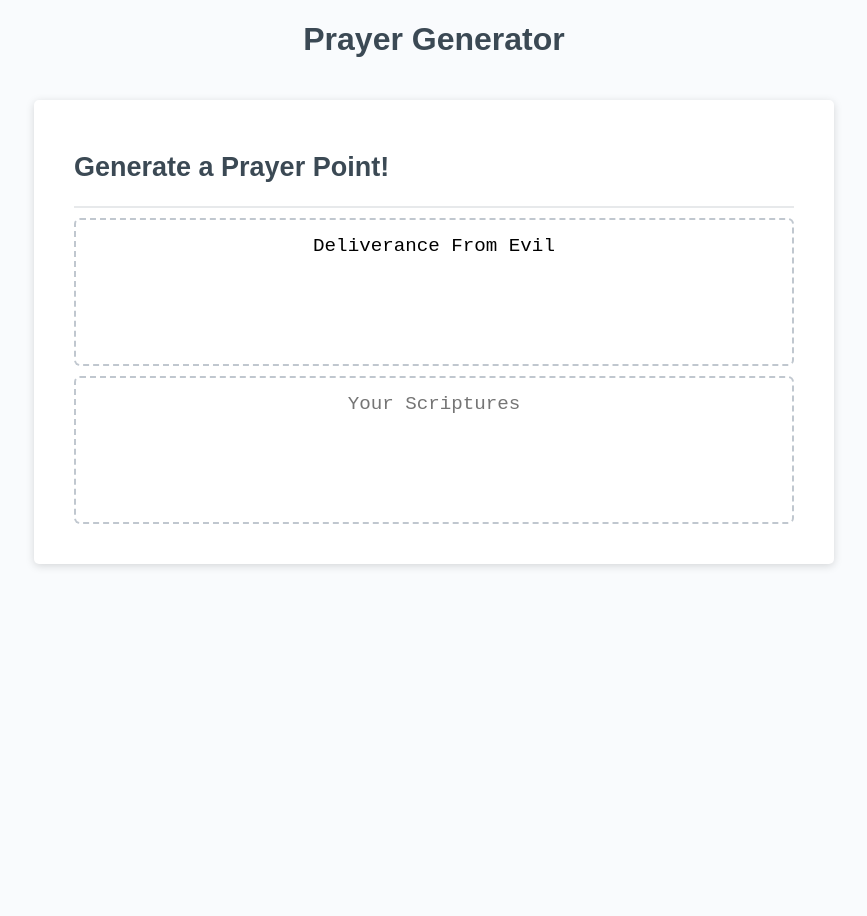
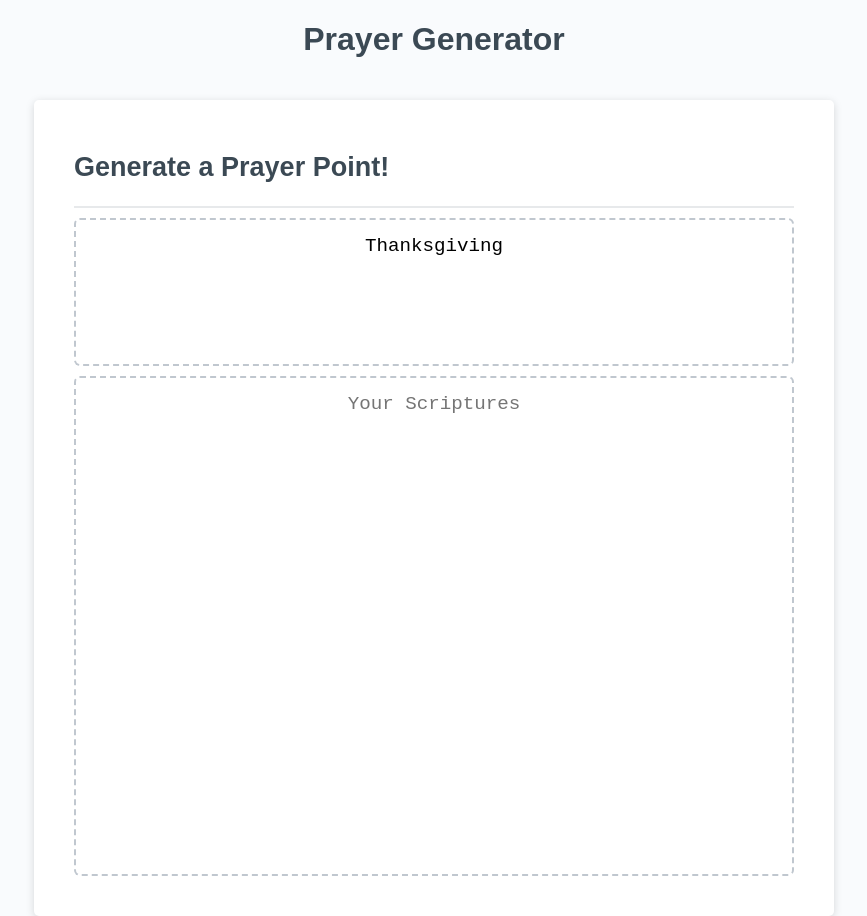
Before and after one commit to ExxtremeBattler/prayer-point-generator, a React (Create React App) app: page / in a window 1280 px wide. Shown: the whole page, without its empty margins (206-1073 px from the left). Before the commit the page ends 821 px from the top, so only its background shows below. Built offline with nearby package versions, Linux system fonts and the light colour scheme; no server answers.

Commit message:
changed axios request structure, url logic, added extra box

```diff
--- a/src/App.css
+++ b/src/App.css
@@ -101,7 +101,7 @@ button[disabled] {
   float: right;
 }
 
-#password {
+#prayer {
   -webkit-appearance: none;
   -moz-appearance: none;
   appearance: none;
@@ -122,6 +122,10 @@ button[disabled] {
   overflow: hidden;
 }
 
+.verses{
+  height: 500px;
+}
+
 @media (max-width: 690px) {
   .btn {
     font-size: 1rem;
@@ -129,7 +133,7 @@ button[disabled] {
     padding: 10px 15px;
   }
 
-  #password {
+  #prayer {
     font-size: 1rem;
   }
 }
--- a/src/components/generateSection.js
+++ b/src/components/generateSection.js
@@ -3,31 +3,57 @@ import { useState } from "react";
 import prayerTopics from "../prayerTopics.json"
 import axios from "axios";
 
-const BASE_URL = "https://bible-api.com/john3:16"
+let verseAddress1 = "john3:16"
+let verseAddress2 = "john3:16"
+let verseAddress3 = "john3:16"
 
 
-const topic = (prayerTopics[Math.floor(Math.random() * prayerTopics.length)])
+
+let BASE_URL = "https://bible-api.com/"
+let BASE_URL2 = "https://bible-api.com/" + verseAddress2
+let BASE_URL3 = "https://bible-api.com/" + verseAddress3
+
+// https://bible-api.com/1 thessalonians 5:18
 
 
-// function V(verseTopic) {
-//   if (verseTopic === "Thanksgiving") {
 
-//   } else {
 
-//   }
-// }
+// const topic = (prayerTopics[Math.floor(Math.random() * prayerTopics.length)])
+const topic = "Thanksgiving"
+
+
+function chooseVerses() {
+  if (topic.toLowerCase() === "thanksgiving") {
+    console.log("code geass");
+    verseAddress1 = "1 thessalonians 5:18"
+  }
+}
+
+
 
 
 function GenerateSection() {
 
   const [topicVerse, setTopicVerse] = useState("")
 
-  const getVerse = async () =>{
-    const resp = await axios.get(`${BASE_URL}`)
-    setTopicVerse(resp.data.text)
-    console.log(topicVerse);
+  // const getVerse = async () =>{
+  //   const resp = await axios.get(`${BASE_URL}`)
+  //   setTopicVerse(resp.data.text + "format check")
+  //   console.log(topicVerse);
+  // }
+
+  const getVerse = () =>{
+    axios({
+      method: 'get',
+      url: BASE_URL + verseAddress1,
+    })
+      .then(function (response) {
+        console.log(response.data.text);
+        setTopicVerse(response.data.text)
+      });
   }
 
+  chooseVerses()
   getVerse()
 
 
@@ -38,7 +64,7 @@ function GenerateSection() {
         </div>
         <textarea
             readonly
-            id="password"
+            id="prayer"
             value={topic}
             placeholder="Your Prayer"
             aria-label="Generated Password"
@@ -46,7 +72,8 @@ function GenerateSection() {
 
         <textarea
             readonly
-            id="password"
+            id="prayer"
+            className="verses"
             value={topicVerse}
             placeholder="Your Scriptures"
             aria-label="Generated Password"
```
